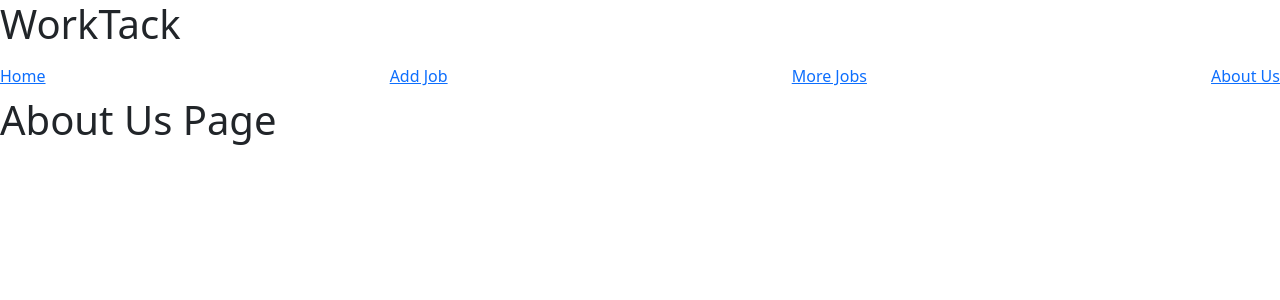
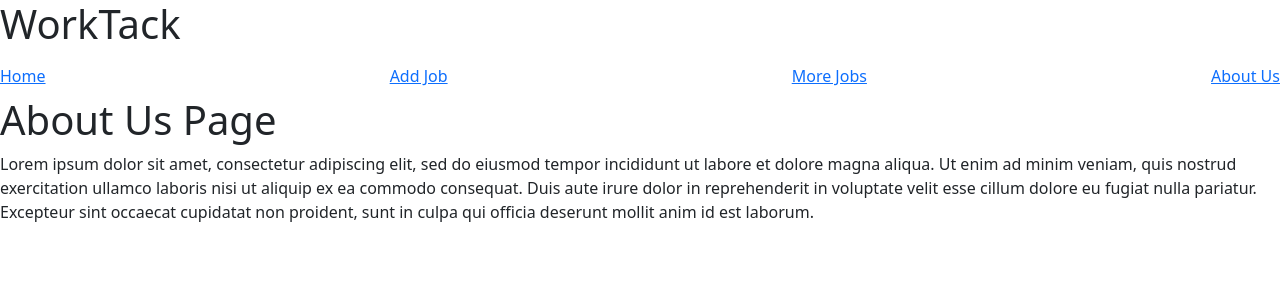
Before and after one commit to aar121/WorkTack-Arif, a React (Create React App) app in the folder frontend/: page /aboutus in a window 1280 px wide. Shown: the top 300 px of the page. Built offline with nearby package versions, Linux system fonts and the light colour scheme.

Commit message:
created css files for each component

```diff
--- a/frontend/src/App.js
+++ b/frontend/src/App.js
@@ -4,6 +4,7 @@
 import About from './components/places/About.jsx';
 import More from './components/places/More.jsx';
 import AddJob from './components/places/Add.jsx';
+import './sty'
 
 function App() {
   return (
--- a/frontend/src/components/Home.jsx
+++ b/frontend/src/components/Home.jsx
@@ -1,10 +1,15 @@
 const React = require('react')
+import './'
 
 function Home () {
     return(
             <main>
                 <h1>Home Page</h1>
+                <body>
+
+                </body>
             </main>
+
     )
 }
 
--- a/frontend/src/components/NavBar.jsx
+++ b/frontend/src/components/NavBar.jsx
@@ -1,5 +1,4 @@
 import {Link} from 'react-router-dom';
-
 
 function NavBar() {
 
--- a/frontend/src/components/places/About.jsx
+++ b/frontend/src/components/places/About.jsx
@@ -5,6 +5,7 @@
     return(
             <>
                 <h1>About Us Page</h1>
+                <p>Lorem ipsum dolor sit amet, consectetur adipiscing elit, sed do eiusmod tempor incididunt ut labore et dolore magna aliqua. Ut enim ad minim veniam, quis nostrud exercitation ullamco laboris nisi ut aliquip ex ea commodo consequat. Duis aute irure dolor in reprehenderit in voluptate velit esse cillum dolore eu fugiat nulla pariatur. Excepteur sint occaecat cupidatat non proident, sunt in culpa qui officia deserunt mollit anim id est laborum.</p>
             </>
     )
 }
--- a/frontend/src/components/places/More.jsx
+++ b/frontend/src/components/places/More.jsx
@@ -5,6 +5,7 @@
     return(
         <>
         <h1>More Jobs</h1>
+
         </>
     )
 }
--- a/frontend/src/index.css
+++ /dev/null
@@ -1,13 +0,0 @@
-body {
-  margin: 0;
-  font-family: -apple-system, BlinkMacSystemFont, 'Segoe UI', 'Roboto', 'Oxygen',
-    'Ubuntu', 'Cantarell', 'Fira Sans', 'Droid Sans', 'Helvetica Neue',
-    sans-serif;
-  -webkit-font-smoothing: antialiased;
-  -moz-osx-font-smoothing: grayscale;
-}
-
-code {
-  font-family: source-code-pro, Menlo, Monaco, Consolas, 'Courier New',
-    monospace;
-}
```
Also changed, not shown: frontend/public/main.css (deleted), frontend/src/components/home.css (renamed from frontend/src/styles.css), frontend/src/components/more.css (added), frontend/src/components/places/about.css (added), frontend/src/components/places/add.css (added), frontend/src/components/styles.css (added).
